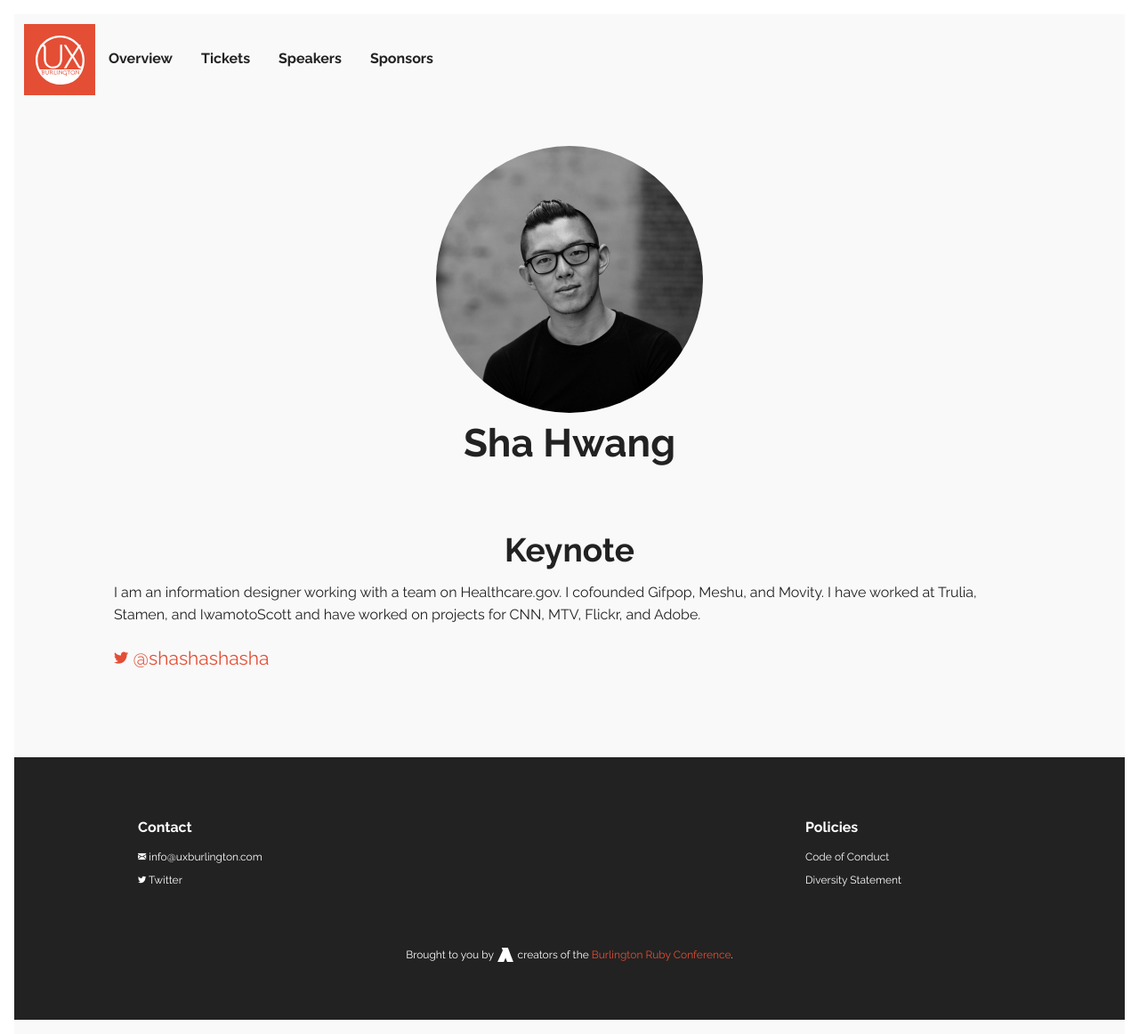
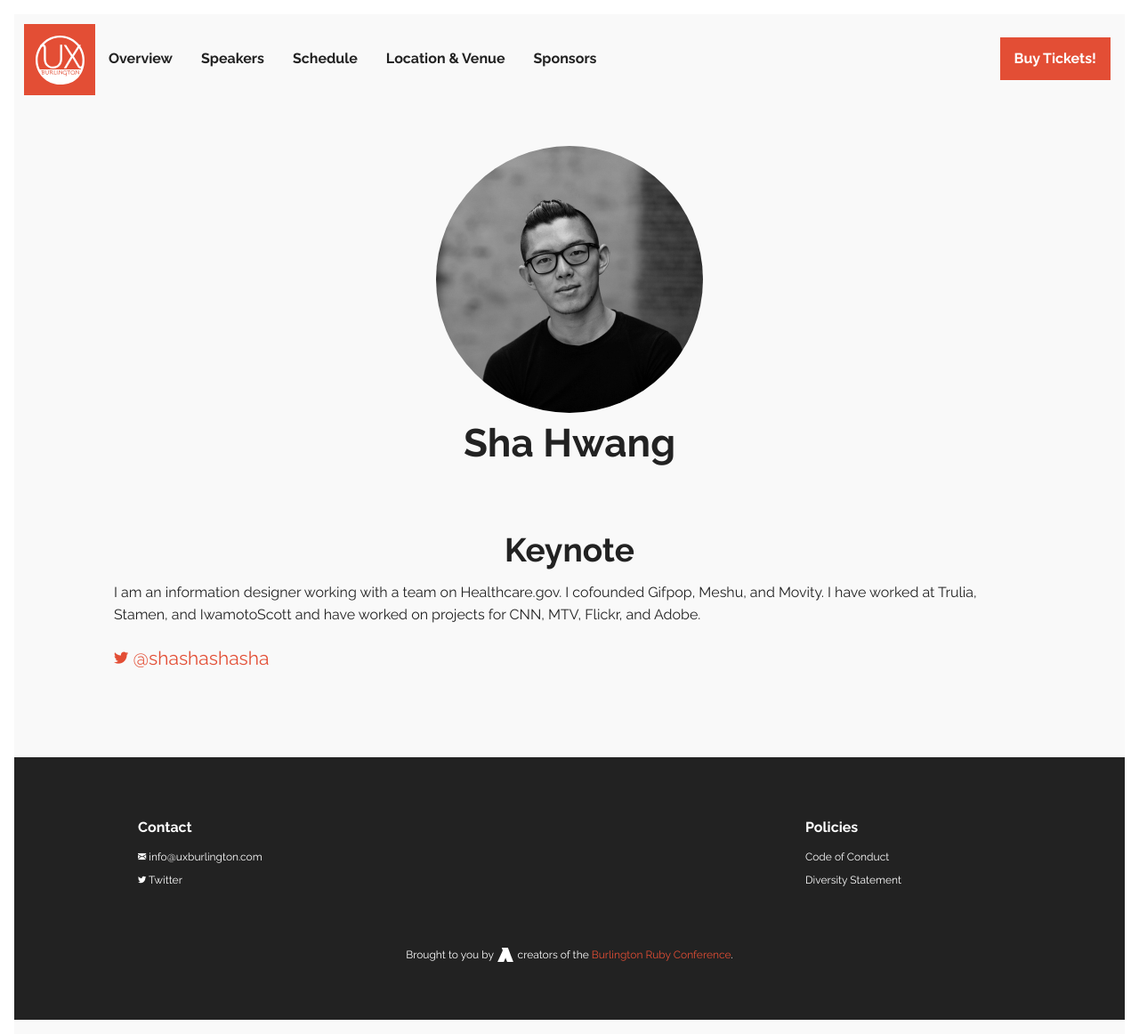
Before and after one commit to AgilionApps/ux-burlington-2017, a Jekyll site: the page built from _posts/speakers/2015-04-01-sha-hwang.md, in a window 1280 px wide. Shown: the whole page at 89% size. Built offline with Jekyll 4.4.1, drawn with Linux system fonts in a browser that asks for light colours; some web fonts are replaced; comment, search, counter and statistics services are not loaded.

Commit message:
Reuses same global nav for default and speakers layouts.

```diff
--- /dev/null
+++ b/_includes/global-nav.html
@@ -0,0 +1,25 @@
+<nav id='global-nav' class='top-bar' data-topbar role='navigation'>
+  <ul class='title-area'>
+    <li class='name'>
+      <div id='global-nav-logo'>
+        <h1>
+          <a href='/'>
+          </a>
+        </h1>
+      </div>
+    </li>
+    <li class='toggle-topbar menu-icon'><a href='#'><span></span></a></li>
+  </ul>
+  <section class='top-bar-section'>
+    <ul class='left'>
+      <li><a href='/'>Overview</a></li>
+      <li><a href='/speakers'>Speakers</a></li>
+      <li><a href='/schedule'>Schedule</a></li>
+      <li><a href='/location'>Location &amp; Venue</a></li>
+      <li><a href='/sponsors'>Sponsors</a></li>
+    </ul>
+    <ul class='right'>
+      <li><a href='https://ti.to/ux-burlington/2015' class='top-bar-ticket-link button'>Buy Tickets!</a></li>
+    </ul>
+  </section>
+</nav>
--- a/_layouts/speaker.html
+++ b/_layouts/speaker.html
@@ -4,27 +4,7 @@
 
   <body>
     <div class='body-wrap clearfix'>
-      <nav id='global-nav' class='top-bar' data-topbar role='navigation'>
-        <ul class='title-area'>
-          <li class='name'>
-            <div id='global-nav-logo'>
-              <h1>
-                <a href='/'>
-                </a>
-              </h1>
-            </div>
-          </li>
-          <li class='toggle-topbar menu-icon'><a href='#'><span></span></a></li>
-        </ul>
-        <section class='top-bar-section'>
-          <ul class='left'>
-            <li><a href='/'>Overview</a></li>
-            <li><a href='https://ti.to/ux-burlington/2015' target='_blank'>Tickets</a></li>
-            <li><a href='/speakers'>Speakers</a></li>
-            <li><a href='/sponsors'>Sponsors</a></li>
-          </ul>
-        </section>
-      </nav>
+      {% include global-nav.html %}
 
       <main id='global-main'>
         <div id='speaker'>
```
Also changed, not shown: _layouts/default.html (+1 -25 lines).
